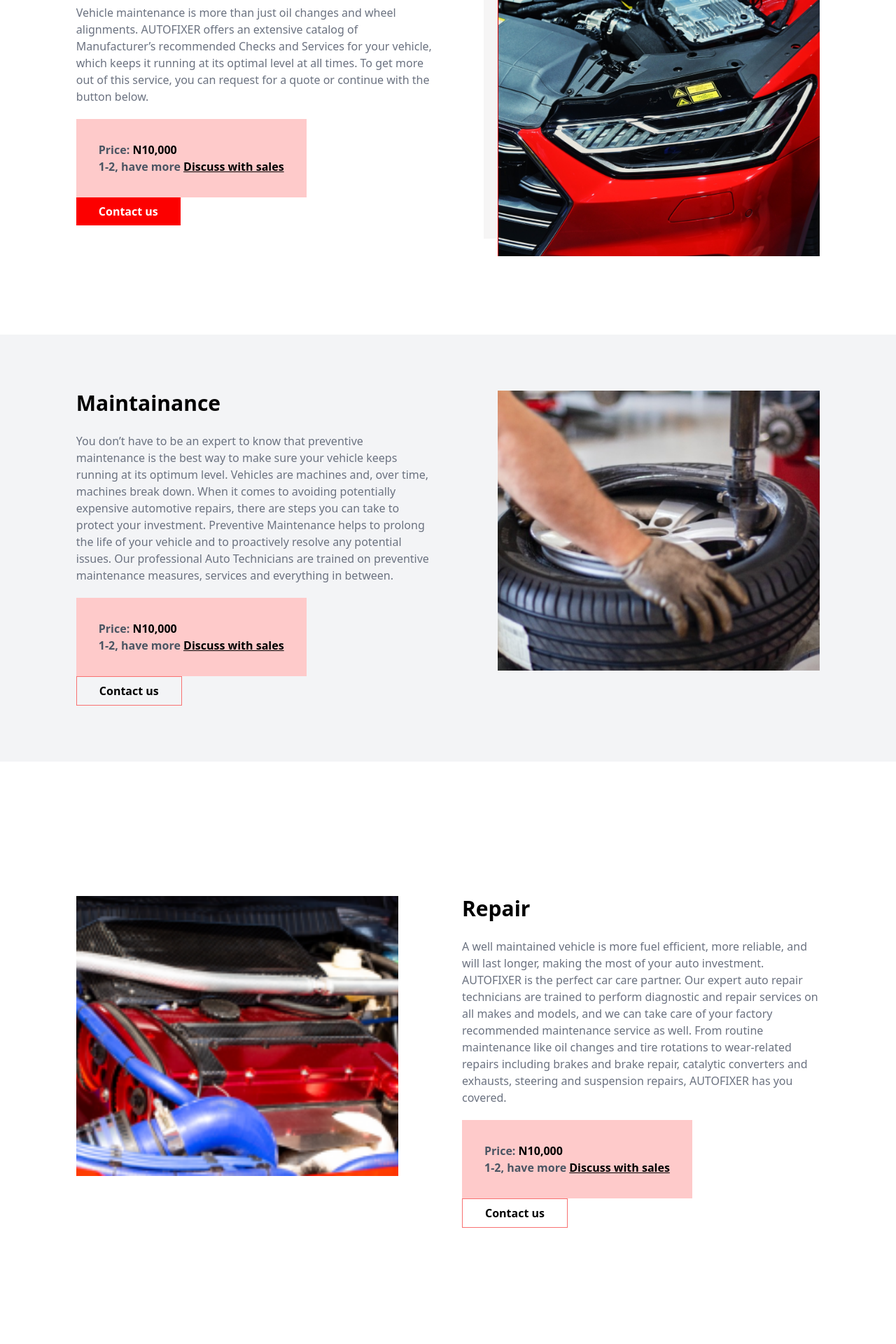
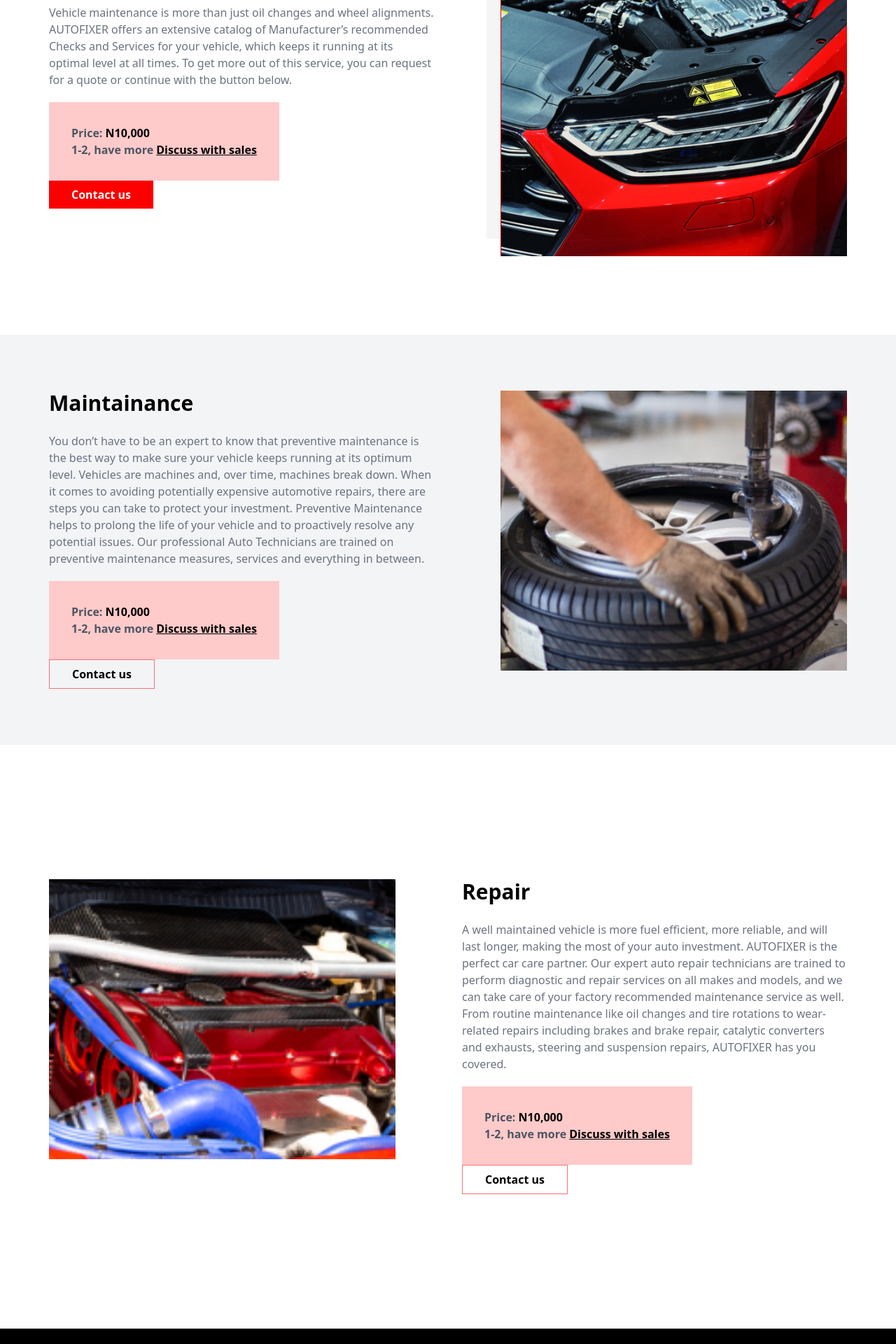
Before and after one commit to Tonylex18/autofixerFE, a website: page booking.html in a window 1280 px wide. Shown: the part 414-2334 px from the top of the page at 70% size. Drawn offline with nearby package versions, Linux system fonts and the light colour scheme.

Commit message:
error fixed

```diff
--- a/booking.html
+++ b/booking.html
@@ -132,7 +132,7 @@
     <!-- content description -->
     <section
       id="description"
-      class="md:max-w-[83%] w-[95%] md:mx-auto mx-5 my-28"
+      class="md:max-w-[1140px] w-[95%] mx-auto my-28"
     >
       <div class="flex justify-between items-start md:flex-row flex-col gap-10">
         <div class="option md:flex-1">
@@ -179,7 +179,7 @@
 
     <!-- Maintainance -->
     <section id="maintainance" class="bg-gray-100 w-full my-28 py-20">
-      <div class="md:max-w-[83%] md:mx-auto mx-5">
+      <div class="md:max-w-[1140px] w-[95%] mx-auto">
         <div
           class="flex justify-between items-start md:flex-row flex-col gap-10"
         >
@@ -233,7 +233,7 @@
 
     <!-- Repair -->
     <section id="repair" class="w-full my-28 py-20">
-      <div class="md:max-w-[83%] md:mx-auto mx-5">
+      <div class="md:max-w-[1140px] w-[95%] mx-auto">
         <div
           class="flex justify-between items-start md:flex-row flex-col gap-10"
         >
```
Also changed, not shown: faq.html (+1 -1 lines), fix.html (+1 -1 lines).
